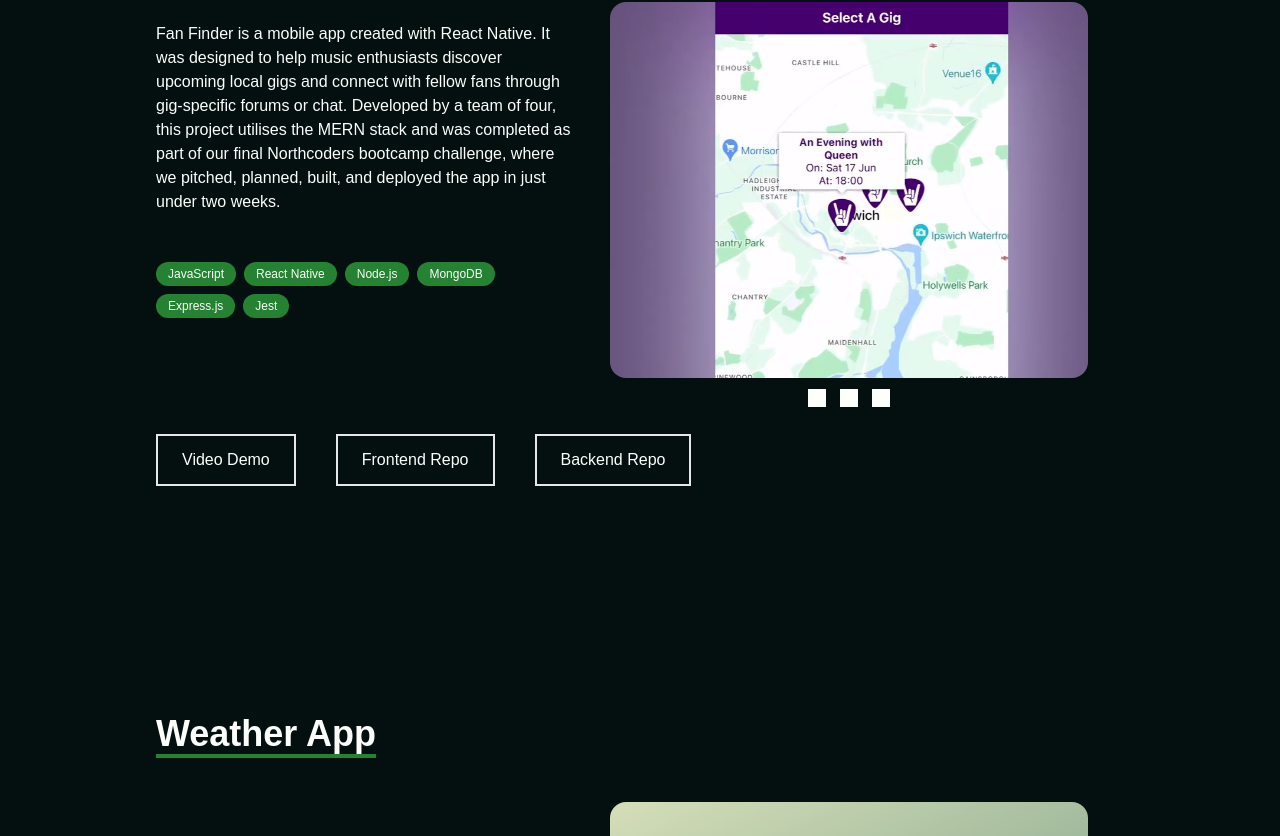
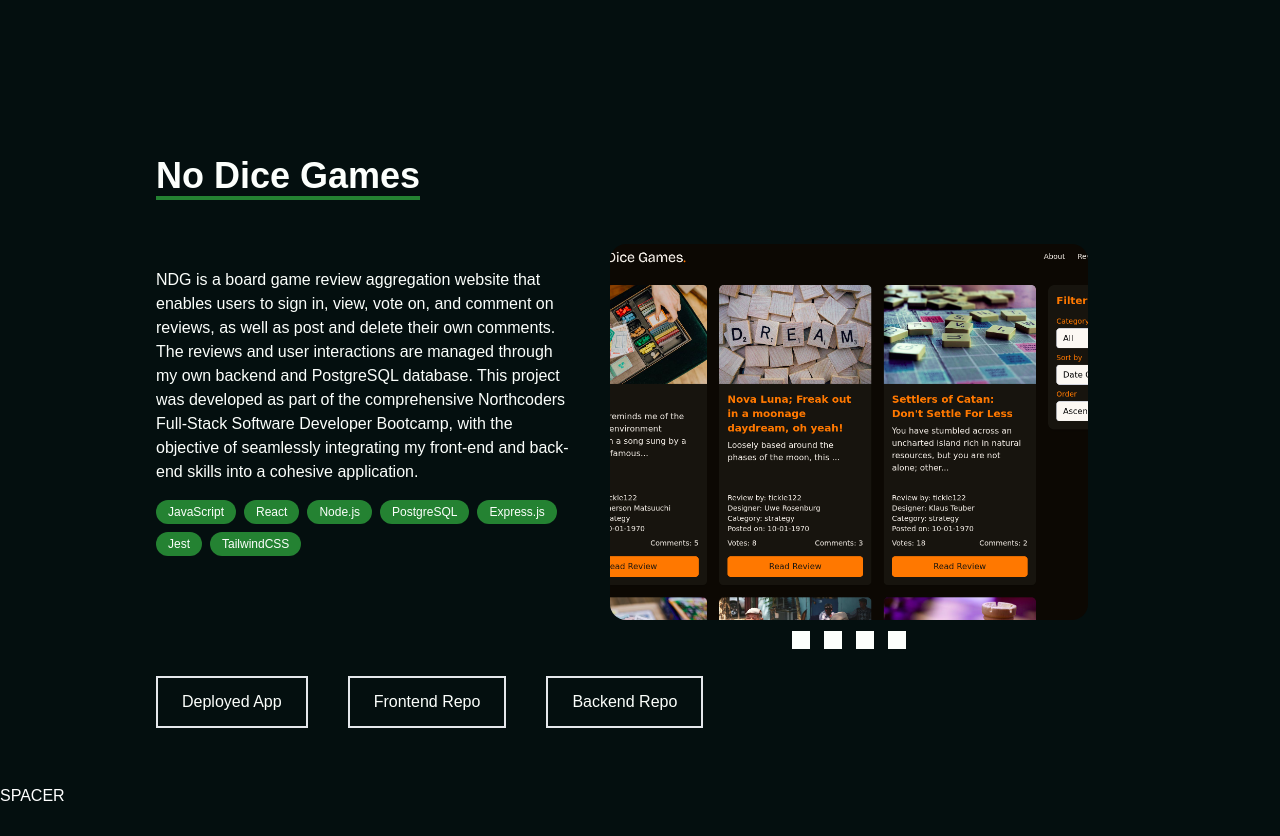
Before and after one commit to Oliver1334/Portfolio-Site-Two, a React (Create React App) app: page / in a window 1280 px wide. Shown: the part 4604-5440 px from the top of the page. Built offline with nearby package versions, Linux system fonts and the light colour scheme.

Commit message:
windows os spacing bug development

```diff
--- a/src/App.js
+++ b/src/App.js
@@ -10,6 +10,7 @@ import { Weather } from "./components/Weather";
 import { VocabGame } from "./components/VocabGame";
 import { TextBasedRPG } from "./components/TextBasedRPG";
 import { Spacer } from "./components/Spacer";
+import {FooterSpacer} from "./components/FooterSpacer";
 import React, { useEffect, useRef, useState } from "react";
 
 const RevealOnScroll = ({ children }) => {
@@ -60,21 +61,21 @@ export const App = () => {
       </RevealOnScroll>
 
       <Projects />
-
+      <Spacer/>
       <Ncgames />
-
+      <Spacer/>
       <FanFinder />
-
+      <Spacer/>
       <Weather />
-
+      <Spacer/>
       <VocabGame />
-
+      <Spacer/>
       <TextBasedRPG />
-
+      <Spacer/>
       <RevealOnScroll>
         <Contact />
       </RevealOnScroll>
-      <Spacer/>
+      <FooterSpacer/>
     </div>
   );
 };
--- a/src/components/FanFinder.jsx
+++ b/src/components/FanFinder.jsx
@@ -50,10 +50,10 @@ export const FanFinder = () => {
 
   return (
     <div
-
-      className="w-full md:h-screen text-[#FCFFFC] bg-[#040F0F] pt-64"
+      name="fanfinder"
+      className="w-full  text-[#FCFFFC] bg-[#040F0F] pt-12"
     >
-      <div name="fanfinder" className="max-w-[1000px] mx-auto p-4 flex flex-col justify-center w-full h-full pt-32">
+      <div  className="max-w-[1000px] mx-auto p-4 flex flex-col justify-center w-full  pt-12">
         <div className="pb-8">
           <p className="text-4xl font-bold inline border-b-4 text-[#FCFFFC] border-[#248232] ">
             Fan Finder
--- /dev/null
+++ b/src/components/FooterSpacer.jsx
@@ -0,0 +1,3 @@
+export const FooterSpacer = () => {
+    return <div className="h-32 bg-[#040F0F]"></div>;
+  };
--- a/src/components/NCgames.jsx
+++ b/src/components/NCgames.jsx
@@ -51,12 +51,12 @@ export const Ncgames = () => {
   }, [currentIndex, nextSlide]);
 
   return (
-    <div  className="w-full md:h-screen text-[#FCFFFC] bg-[#040F0F] pt-64 h-[130vh] ">
+    <div name="ncgames" className="w-full  text-[#FCFFFC] bg-[#040F0F] pt-12  ">
       <div
-        name="ncgames"
-        className="max-w-[1000px] mx-auto p-4 flex flex-col justify-center items-center w-full h-full pt-32"
+
+        className="max-w-[1000px] mx-auto p-4 flex flex-col justify-center items-center w-full  pt-12"
       >
-        <div className="pb-8 pt-32">
+        <div className="pb-8 ">
           <p className="text-4xl font-bold inline border-b-4 text-[#FCFFFC] border-[#248232] ">
             No Dice Games
           </p>
--- a/src/components/Projects.jsx
+++ b/src/components/Projects.jsx
@@ -10,9 +10,9 @@ export const Projects = () => {
   return (
     <div
 
-      className="w-full md:h-screen text-[#FCFFFC] bg-[#040F0F] h-[150vh] pt-64 pb-32"
+      className="w-full  text-[#FCFFFC] bg-[#040F0F]  pt-64 pb-32"
     >
-      <div  className="max-w-[1000px] mx-auto p-4 flex flex-col justify-center w-full h-full pt-12">
+      <div  className="max-w-[1000px] mx-auto p-4 flex flex-col justify-center w-full  pt-12">
         <div name="projects" className=" pt-32">
           <p  className="text-4xl font-bold inline border-b-4 text-[#FCFFFC] border-[#248232]">
             Projects
--- a/src/components/Skills.jsx
+++ b/src/components/Skills.jsx
@@ -16,10 +16,10 @@ export const Skills = () => {
   return (
     <div
       name="skills"
-      className="w-full bg-[#040F0F] text-[#FCFFFC] h-[130vh] pb-32 scroll-mt-96 "
+      className="w-full bg-[#040F0F] text-[#FCFFFC]  pb-32 scroll-mt-96 "
     >
       {/* container */}
-      <div name="skills-title" className="max-w-[1000px] mx-auto p-4 flex flex-col justify-center w-full h-full pt-32 pb-32">
+      <div name="skills-title" className="max-w-[1000px] mx-auto p-4 flex flex-col justify-center w-full  pt-32 pb-32">
         <div>
           <p  className="text-4xl font-bold inline border-b-4 border-[#248232] ">
             Skills
--- a/src/components/Spacer.jsx
+++ b/src/components/Spacer.jsx
@@ -1,3 +1,3 @@
 export const Spacer = () => {
-    return <div className="h-32 bg-[#040F0F]"></div>;
+    return <div className="h-64 bg-[#040F0F] text-white"><p>SPACER</p></div>;
   };
--- a/src/components/TextBasedRPG.jsx
+++ b/src/components/TextBasedRPG.jsx
@@ -52,10 +52,10 @@ export const TextBasedRPG = () => {
 
   return (
     <div
-
-      className="w-full md:h-screen text-[#FCFFFC] bg-[#040F0F] pt-64"
+    name="textBased"
+      className="w-full  text-[#FCFFFC] bg-[#040F0F] pt-12"
     >
-      <div name="textBased" className="max-w-[1000px] mx-auto p-4 flex flex-col justify-center w-full h-full pt-32">
+      <div className="max-w-[1000px] mx-auto p-4 flex flex-col justify-center w-full  pt-12">
         <div className="pb-8">
           <p className="text-4xl font-bold inline border-b-4 text-[#FCFFFC] border-[#248232] ">
             The Crypts of Morn'Dul
--- a/src/components/VocabGame.jsx
+++ b/src/components/VocabGame.jsx
@@ -52,10 +52,10 @@ export const VocabGame = () => {
 
   return (
     <div
-
-      className="w-full md:h-screen text-[#FCFFFC] bg-[#040F0F] pt-64"
+      name="vocabGame"
+      className="w-full  text-[#FCFFFC] bg-[#040F0F] pt-12"
     >
-      <div name="vocabGame" className="max-w-[1000px] mx-auto p-4 flex flex-col justify-center w-full h-full pt-32">
+      <div  className="max-w-[1000px] mx-auto p-4 flex flex-col justify-center w-full pt-12">
         <div  className="pb-8">
           <p className="text-4xl font-bold inline border-b-4 text-[#FCFFFC] border-[#248232] ">
           Vocabulary Learning Game
--- a/src/components/Weather.jsx
+++ b/src/components/Weather.jsx
@@ -50,10 +50,10 @@ export const Weather = () => {
 
   return (
     <div
-
-      className="w-full md:h-screen text-[#FCFFFC] bg-[#040F0F] pt-64"
+      name="weather"
+      className="w-full text-[#FCFFFC] bg-[#040F0F] pt-12"
     >
-      <div name="weather" className="max-w-[1000px] mx-auto p-4 flex flex-col justify-center w-full h-full pt-32">
+      <div  className="max-w-[1000px] mx-auto p-4 flex flex-col justify-center w-full  pt-12">
         <div className="pb-8">
           <p className="text-4xl font-bold inline border-b-4 text-[#FCFFFC] border-[#248232] ">
             Weather App
```
